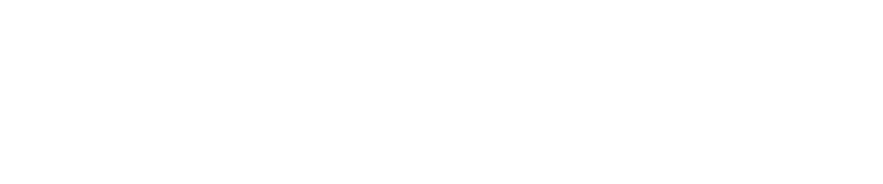
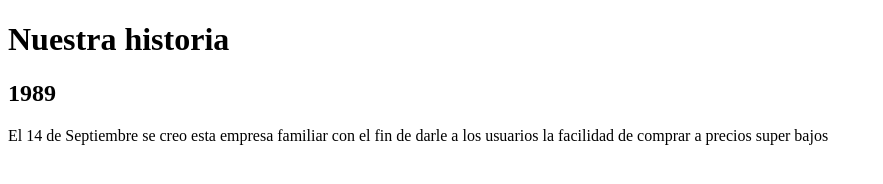
Before and after one commit to juanlopezyg/trabajofip, a plain HTML site: page index.html in a window 1280 px wide. Shown: the whole page, without its empty margins (0-883 px from the left). Drawn offline with Linux system fonts and the light colour scheme.

Commit message:
creacion h1

```diff
--- a/index.html
+++ b/index.html
@@ -6,6 +6,11 @@
     <title>Document</title>
 </head>
 <body>
-     <h1> </h1>
+    <h1>Nuestra historia</h1>
+    <div class='historia'>
+        <div class="historiaInicio">
+            <h2>1989</h2>
+            <p>El 14 de Septiembre se creo esta empresa familiar con el fin de darle a los usuarios la facilidad de comprar a precios super bajos</p>
+        </div>
 </body>
 </html>
```
